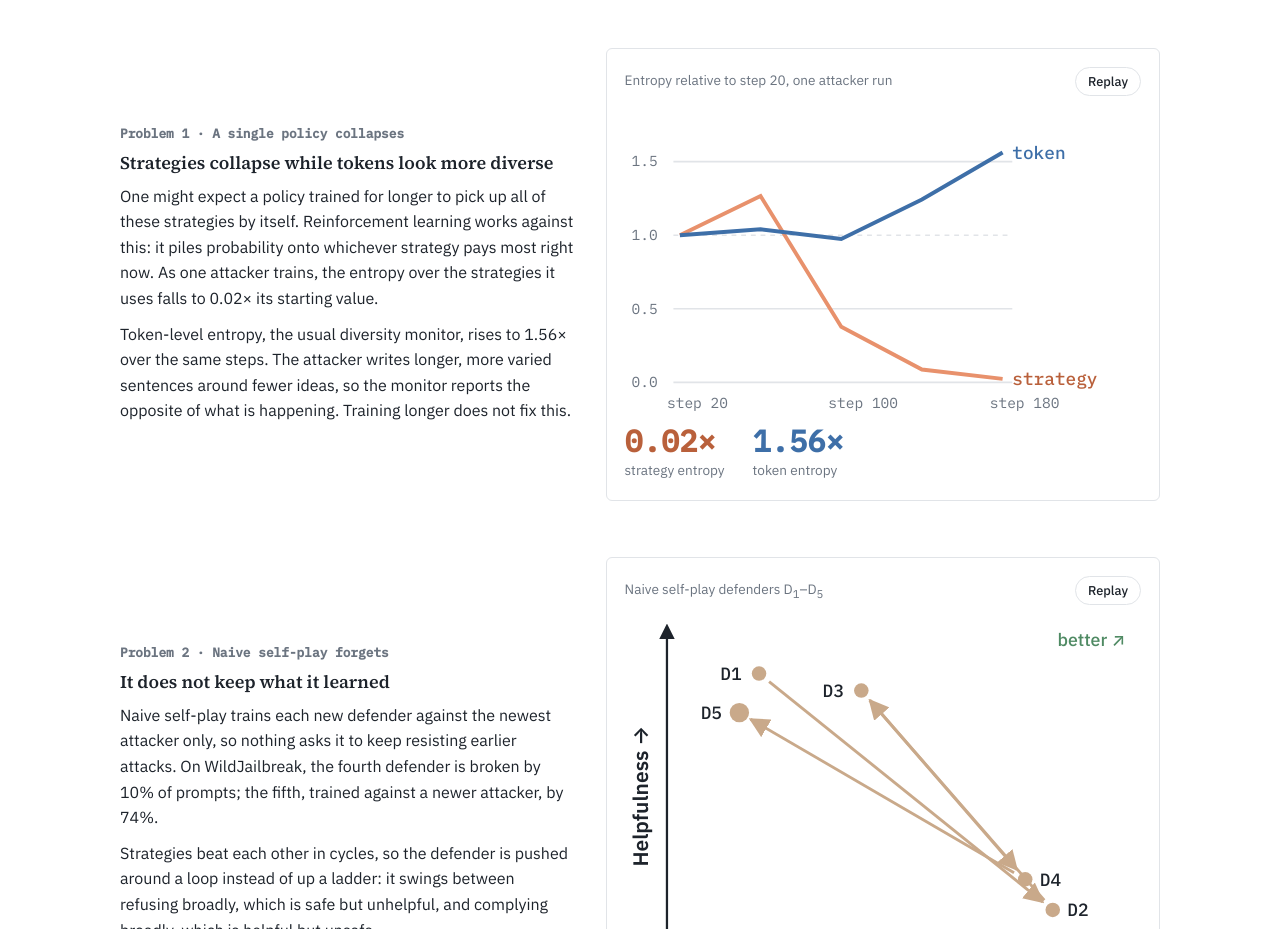
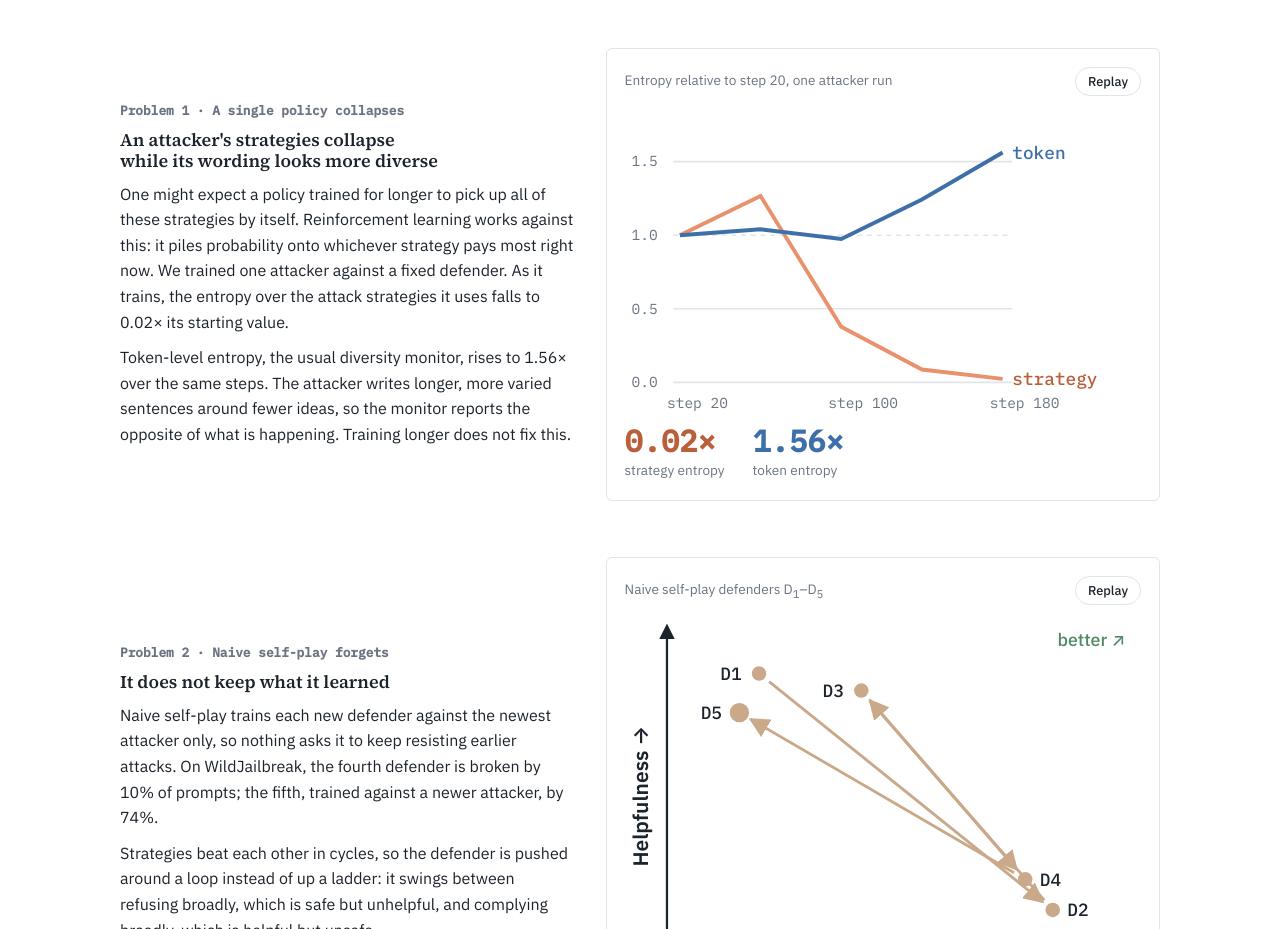
Before and after one commit to WentseChen/population-self-play, a plain HTML site: page index.html in a window 1280 px wide. Shown: the part 2140-3069 px from the top of the page. Drawn offline with Linux system fonts and the light colour scheme.

Commit message:
Make the collapse panel explicit about the attacker
Co-Authored-By: Claude Opus 5.5 <noreply@anthropic.com>

```diff
--- a/index.html
+++ b/index.html
@@ -325,8 +325,8 @@ footer { color: var(--muted); font-size: 0.85rem; padding-top: 24px; border-top:
     <div class="panel">
       <div class="panel-text">
         <span class="tag">Problem 1 · A single policy collapses</span>
-        <h3>Strategies collapse while tokens look more diverse</h3>
-        <p>One might expect a policy trained for longer to pick up all of these strategies by itself. Reinforcement learning works against this: it piles probability onto whichever strategy pays most right now. As one attacker trains, the entropy over the strategies it uses falls to 0.02× its starting value.</p>
+        <h3>An attacker's strategies collapse while its wording looks more diverse</h3>
+        <p>One might expect a policy trained for longer to pick up all of these strategies by itself. Reinforcement learning works against this: it piles probability onto whichever strategy pays most right now. We trained one attacker against a fixed defender. As it trains, the entropy over the attack strategies it uses falls to 0.02× its starting value.</p>
         <p>Token-level entropy, the usual diversity monitor, rises to 1.56× over the same steps. The attacker writes longer, more varied sentences around fewer ideas, so the monitor reports the opposite of what is happening. Training longer does not fix this.</p>
       </div>
       <div class="viz" id="vb">
```
